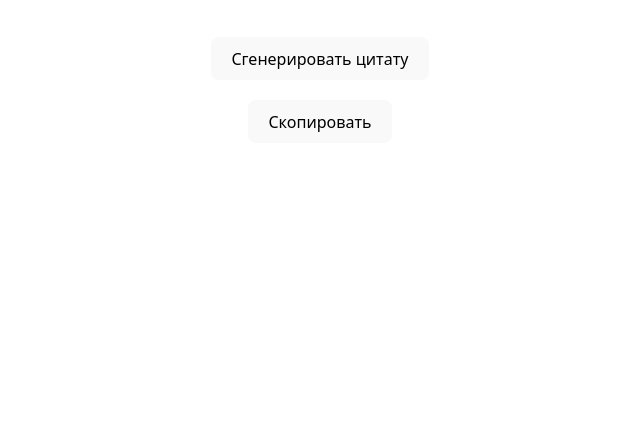
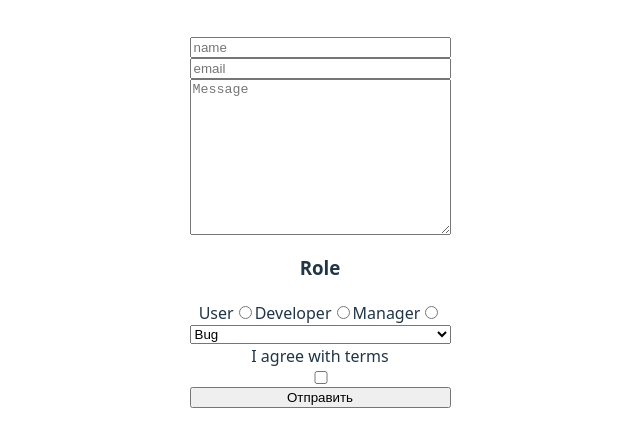
Before and after one commit to fedorov-yaroslav/exercises, a React (Vite) app: page / in a window 1280 px wide. Shown: the top 446 px of the page, without its empty margins (320-960 px from the left). Built offline with nearby package versions, Linux system fonts and the light colour scheme.

Commit message:
form training

```diff
--- a/src/App.jsx
+++ b/src/App.jsx
@@ -1,11 +1,11 @@
 import './App.css'
-import RandomQuoteGenerator from "./components/RandomQuoteGenerator.jsx";
+import ContactForm from "./components/ContactForm.jsx";
 
 function App() {
 
   return (
     <>
-      <RandomQuoteGenerator />
+      <ContactForm />
     </>
   )
 }
--- /dev/null
+++ b/src/components/ContactForm.jsx
@@ -0,0 +1,74 @@
+import { useState } from 'react'
+
+function ContactForm() {
+  const [name, setName] = useState('')
+  const [email, setEmail] = useState('')
+  const [message, setMessage ] = useState('')
+  const [role, setRole] = useState('')
+  const [topic, setTopic] = useState('Bug')
+  const [termsAgreement, setTermsAgreement] = useState(false)
+
+  const sendData = () => {
+    console.log(name, email, message, role, topic, termsAgreement)
+
+
+  }
+
+  return (
+      <div className = 'form-container'>
+        <form onSubmit = {(e) =>{ e.preventDefault(); sendData() }}>
+          <input type="text" placeholder='name' value={name}
+                 onChange = {(e) => setName(e.target.value)}/>
+          <input type="email" placeholder='email' value = {email}
+                 onChange = {(e) => setEmail(e.target.value)}/>
+
+          <textarea name="" id="" cols="30" rows="10" placeholder='Message'
+                    value = {message} onChange = {(e) => setMessage(e.target.value)}
+          ></textarea>
+
+          <div>
+            <h3>Role</h3>
+            <label htmlFor="User">User
+              <input type="radio" value='User' name='role' id='User'
+                     checked={role === 'User'}
+                     onChange = {(e) => setRole(e.target.value)}/>
+            </label>
+
+            <label htmlFor="Developer">Developer
+              <input type="radio" value='Developer' name='role' id='Developer'
+                     checked={role === 'Developer'}
+                     onChange = {(e) => setRole(e.target.value)}
+              />
+            </label>
+
+            <label htmlFor="Manager">Manager
+              <input type="radio" value='Manager' name='role' id='Manager'
+                     checked={role === 'Manager'}
+                     onChange = {(e) => setRole(e.target.value)}
+              />
+            </label>
+          </div>
+
+          <select name="" id="" value = {topic}
+                  onChange = {(e) => setTopic(e.target.value)}>
+            <option value="Bug">Bug</option>
+            <option value="Feature request">Feature request</option>
+            <option value="Question">Question</option>
+            <option value="Other">Other</option>
+          </select>
+
+          <label htmlFor="terms-agreement">I agree with terms</label>
+          <input type="checkbox" id='terms-agreement'
+                 checked={termsAgreement}
+                 onChange = {(e) => setTermsAgreement(e.target.checked)}
+                 required
+          />
+
+          <input type="submit" value = 'Отправить'/>
+        </form>
+
+      </div>
+  )
+}
+
+export default ContactForm
--- a/src/components/RandomQuoteGenerator.jsx
+++ /dev/null
@@ -1,56 +0,0 @@
-import { useState } from 'react'
-
-function RandomQuoteGenerator() {
-  const [quote, setQuote ] = useState('')
-  const [author, setAuthor ] = useState('')
-  const [copied, setCopied ] = useState(false)
-
-  const quotes = [
-    {
-      text: "Stay hungry, stay foolish",
-      author: "Steve Jobs"
-    },
-    {
-      text: "Talk is cheap. Show me the code.",
-      author: "Linus Torvalds"
-    },
-    {
-      text: "Programs must be written for people to read.",
-      author: "Harold Abelson"
-    },
-    {
-      text: "First, solve the problem. Then write the code.",
-      author: "John Johnson"
-    }
-  ]
-
-  function generateQuote() {
-    const quoteNumber = Math.floor(Math.random()*quotes.length)
-    setQuote(quotes[quoteNumber].text)
-    setAuthor(quotes[quoteNumber].author)
-  }
-
-  function copyQuote() {
-    navigator.clipboard.writeText(`${quote} - ${author}`)
-    setCopied(true)
-    setTimeout(() => {
-      setCopied(false)
-    }, 1500)
-  }
-
-  return (
-      <>
-        <button onClick = {generateQuote}>Сгенерировать цитату</button>
-        <h2>{quote} </h2>
-        <h3>{author}</h3>
-        <button
-            onClick={copyQuote}>
-          Скопировать
-        </button>
-        {copied && <p>Скопировано</p>}
-
-      </>
-  )
-}
-
-export default RandomQuoteGenerator
--- a/src/index.css
+++ b/src/index.css
@@ -67,3 +67,13 @@ button:focus-visible {
     background-color: #f9f9f9;
   }
 }
+
+.form-container{
+  display: flex;
+  flex-direction: column;
+}
+
+form{
+  display: flex;
+  flex-direction: column;
+}
```
